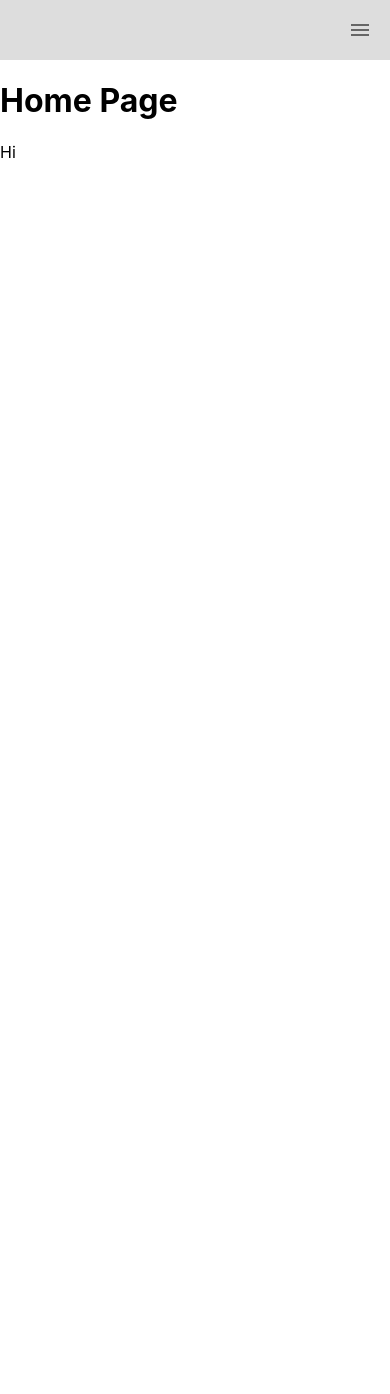
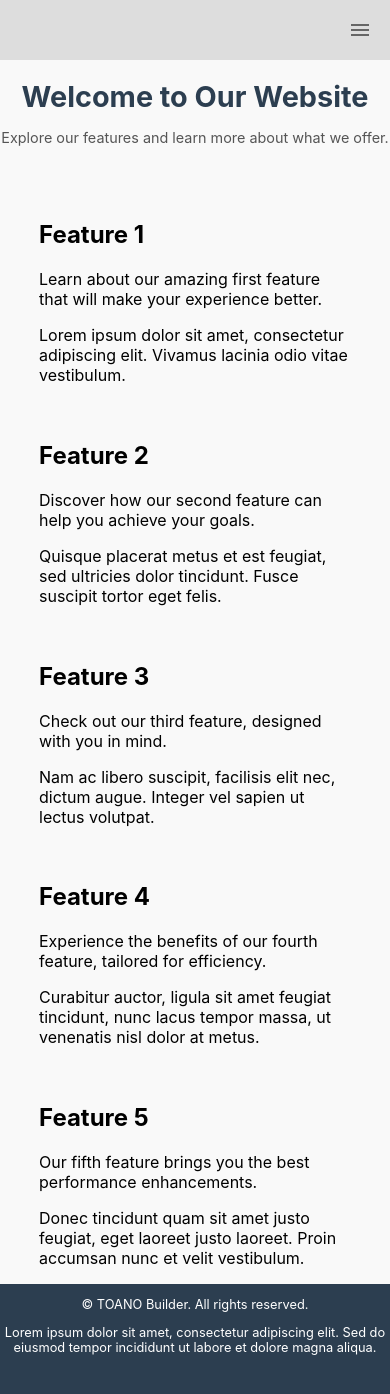
Before and after one commit to JJWS-web/reactProject, a React (Create React App) app: page / in a window 390 px wide. Shown: the top 1394 px of the page. Before the commit the page ends 844 px from the top, so only its background shows below. Built offline with nearby package versions, Linux system fonts and the light colour scheme.

Commit message:
finished the homepage

```diff
--- /dev/null
+++ b/src/components/babycard.js
@@ -0,0 +1,26 @@
+import React from 'react';
+import '../styles/babycard.css';
+
+export function Card({ children }) {
+  return (
+    <div className="bg-white rounded-2xl shadow-lg p-4">
+      {children}
+    </div>
+  );
+}
+
+export function CardHeader({ children }) {
+  return (
+    <div className="mb-2 border-b pb-2">
+      {children}
+    </div>
+  );
+}
+
+export function CardContent({ children }) {
+  return (
+    <div>
+      {children}
+    </div>
+  );
+}
--- a/src/index.css
+++ b/src/index.css
@@ -7,6 +7,10 @@ body {
   -moz-osx-font-smoothing: grayscale;
 }
 
+ #root {
+  height: 100%;
+}
+
 code {
   font-family: source-code-pro, Menlo, Monaco, Consolas, 'Courier New',
     monospace;
--- a/src/pages/fotogallery.js
+++ b/src/pages/fotogallery.js
@@ -98,7 +98,7 @@ export default function Fotogallery() {
 
       {/* Search Functionality */}
       <section aria-labelledby="search-title" className="fotogallery-search">
-        <Typography variant="h3" id="search-title">
+        <Typography variant="h5" id="search-title">
           Zoek een film
         </Typography>
         <Box className="fotogallery-search-bar">
@@ -117,7 +117,7 @@ export default function Fotogallery() {
 
       {/* Movie Grid */}
       <section aria-labelledby="movies-title" className="fotogallery-movies">
-        <Typography variant="h2" id="movies-title">
+        <Typography variant="h4" id="movies-title">
           Filmcollectie
         </Typography>
         <Box className="fotogallery-grid">
--- a/src/pages/home.js
+++ b/src/pages/home.js
@@ -1,11 +1,74 @@
 import React from 'react';
-import Card from '../components/card';
+import { Card, CardHeader, CardContent } from '../components/babycard.js';
+import '../styles/home.css';
+
 export default function Home() {
   return (
-    <div>
-      <h1>Home Page</h1>
-      <p>Hi</p>
+    <main className="home">
 
-    </div>
+      <header>
+        <h1>Welcome to Our Website</h1>
+        <p>Explore our features and learn more about what we offer.</p>
+      </header>
+
+      <section className="cardGrid">
+        <Card className="card">
+          <CardHeader>
+            <h2>Feature 1</h2>
+          </CardHeader>
+          <CardContent>
+            <p>Learn about our amazing first feature that will make your experience better.</p>
+            <p>Lorem ipsum dolor sit amet, consectetur adipiscing elit. Vivamus lacinia odio vitae vestibulum.</p>
+          </CardContent>
+        </Card>
+
+        <Card className="card">
+          <CardHeader>
+            <h2>Feature 2</h2>
+          </CardHeader>
+          <CardContent>
+            <p>Discover how our second feature can help you achieve your goals.</p>
+            <p>Quisque placerat metus et est feugiat, sed ultricies dolor tincidunt. Fusce suscipit tortor eget felis.</p>
+          </CardContent>
+        </Card>
+
+        <Card className="card">
+          <CardHeader>
+            <h2>Feature 3</h2>
+          </CardHeader>
+          <CardContent>
+            <p>Check out our third feature, designed with you in mind.</p>
+            <p>Nam ac libero suscipit, facilisis elit nec, dictum augue. Integer vel sapien ut lectus volutpat.</p>
+          </CardContent>
+        </Card>
+
+        <Card className="card">
+          <CardHeader>
+            <h2>Feature 4</h2>
+          </CardHeader>
+          <CardContent>
+            <p>Experience the benefits of our fourth feature, tailored for efficiency.</p>
+            <p>Curabitur auctor, ligula sit amet feugiat tincidunt, nunc lacus tempor massa, ut venenatis nisl dolor at metus.</p>
+          </CardContent>
+        </Card>
+
+        <Card className="card">
+          <CardHeader>
+            <h2>Feature 5</h2>
+          </CardHeader>
+          <CardContent>
+            <p>Our fifth feature brings you the best performance enhancements.</p>
+            <p>Donec tincidunt quam sit amet justo feugiat, eget laoreet justo laoreet. Proin accumsan nunc et velit vestibulum.</p>
+          </CardContent>
+        </Card>
+
+      </section>
+
+      <footer>
+        <p>&copy; TOANO Builder. All rights reserved.</p>
+        <p>Lorem ipsum dolor sit amet, consectetur adipiscing elit. Sed do eiusmod tempor incididunt ut labore et dolore magna aliqua.</p>
+      </footer>
+
+    </main>
   );
 }
--- a/src/pages/recensie.js
+++ b/src/pages/recensie.js
@@ -146,7 +146,7 @@ class Recensie extends Component {
                       title={card.title}
                       description={card.description}
                       image={card.image}
-                      altText={`Movie poster for ${card.title}`} // Added alt text for SEO
+                      altText={`Movie poster for ${card.title}`}
                       onRatingUpdate={this.handleRatingUpdate}
                     />
                   ))}
--- /dev/null
+++ b/src/styles/babycard.css
@@ -0,0 +1,24 @@
+.card {
+    background-color: white;
+    border-radius: 1rem;
+    box-shadow: 0 4px 6px rgba(0, 0, 0, 0.1);
+    padding: 1rem;
+    transition: transform 0.2s ease, box-shadow 0.2s ease;
+  }
+
+  .card:hover {
+    transform: translateY(-4px);
+    box-shadow: 0 6px 10px rgba(0, 0, 0, 0.15);
+  }
+
+  .card-header {
+    margin-bottom: 0.5rem;
+    border-bottom: 1px solid #e2e8f0;
+    padding-bottom: 0.5rem;
+    font-weight: bold;
+    color: #2d3748;
+  }
+
+  .card-content {
+    color: #4a5568;
+  }
--- /dev/null
+++ b/src/styles/home.css
@@ -0,0 +1,131 @@
+
+body {
+    min-height: 100vh;
+    margin: 0;
+
+    grid-template-rows: auto 1fr auto;
+}
+.home {
+    flex: 1;
+    display: flex;
+    flex-direction: column;
+    align-items: center;
+
+    background-color: #f9f9f9;
+    height: 100%;
+
+
+}
+
+footer {
+    min-height: 50px;
+    background: PapayaWhip;
+}
+
+
+/* Header */
+header {
+    text-align: center;
+    margin-bottom: 40px;
+}
+
+header h1 {
+    font-size: 2.5rem;
+    color: #2c3e50;
+    margin-bottom: 10px;
+}
+
+header p {
+    font-size: 1.2rem;
+    color: #555;
+}
+
+
+.cardGrid {
+    display: flex;
+    flex-direction: row;
+    justify-content: center;
+    gap: 20px;
+    max-width: 1000px;
+    width: 80%;
+
+
+}
+
+
+.card {
+    background-color: white;
+    border-radius: 10px;
+    box-shadow: 0 4px 8px rgba(0, 0, 0, 0.1);
+    padding: 20px;
+    width: 300px;
+    text-align: center;
+    transition: transform 0.2s ease-in-out;
+}
+
+.card:hover {
+    transform: translateY(-5px);
+}
+
+.card h2 {
+    color: #34495e;
+    font-size: 1.5rem;
+    margin-bottom: 10px;
+}
+
+.card p {
+    color: #666;
+    font-size: 1rem;
+}
+
+
+
+footer {
+    width: 100%;
+    text-align: center;
+    height: 15vh;
+    font-size: 0.9rem;
+    background-color: #2c3e50;
+    color: white;
+
+}
+
+
+
+@media (max-width: 768px) {
+    header h1 {
+        font-size: 2rem;
+    }
+
+    header p {
+        font-size: 1rem;
+    }
+
+    .cardGrid {
+        flex-direction: column;
+        align-items: center;
+    }
+
+    .card {
+        width: 90%;
+        max-width: 350px;
+    }
+}
+
+@media (max-width: 480px) {
+    header h1 {
+        font-size: 1.8rem;
+    }
+
+    header p {
+        font-size: 0.9rem;
+    }
+
+    .card {
+        width: 95%;
+    }
+
+    footer {
+        font-size: 0.8rem;
+    }
+}
```
